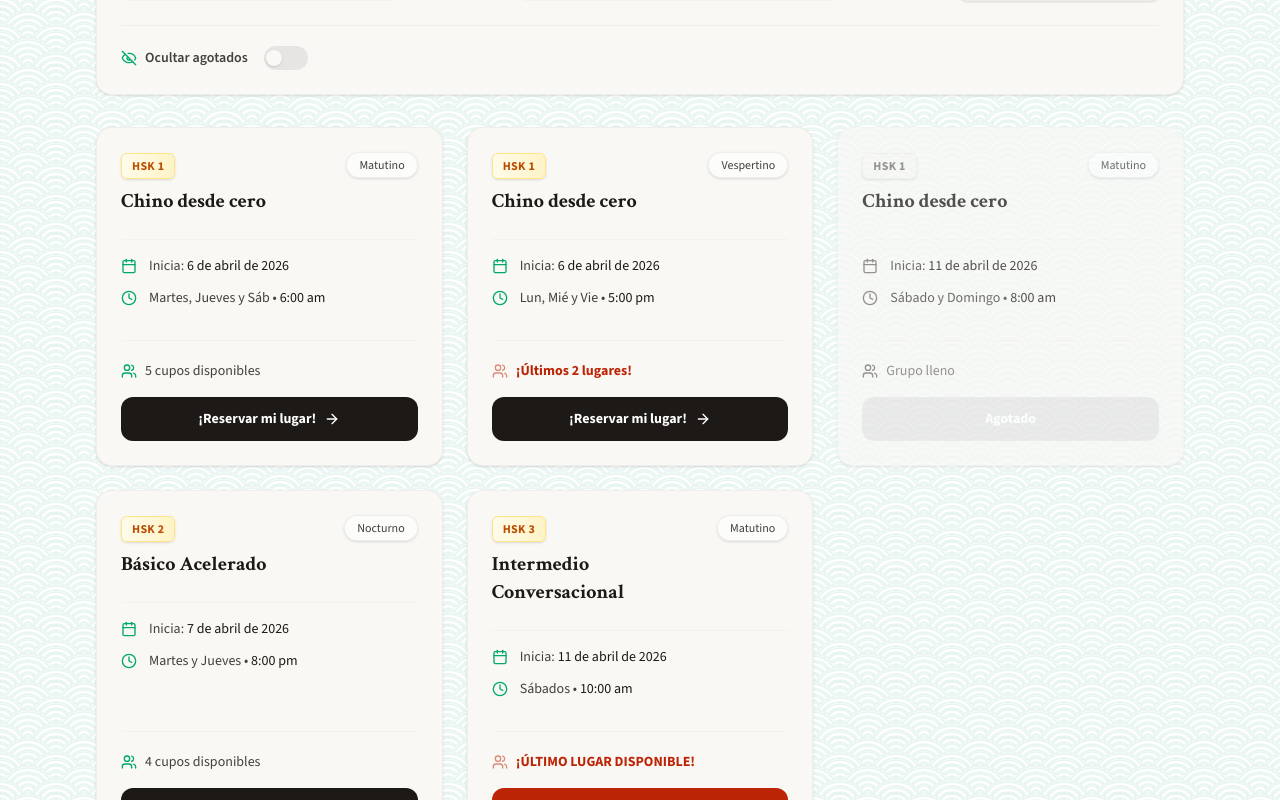
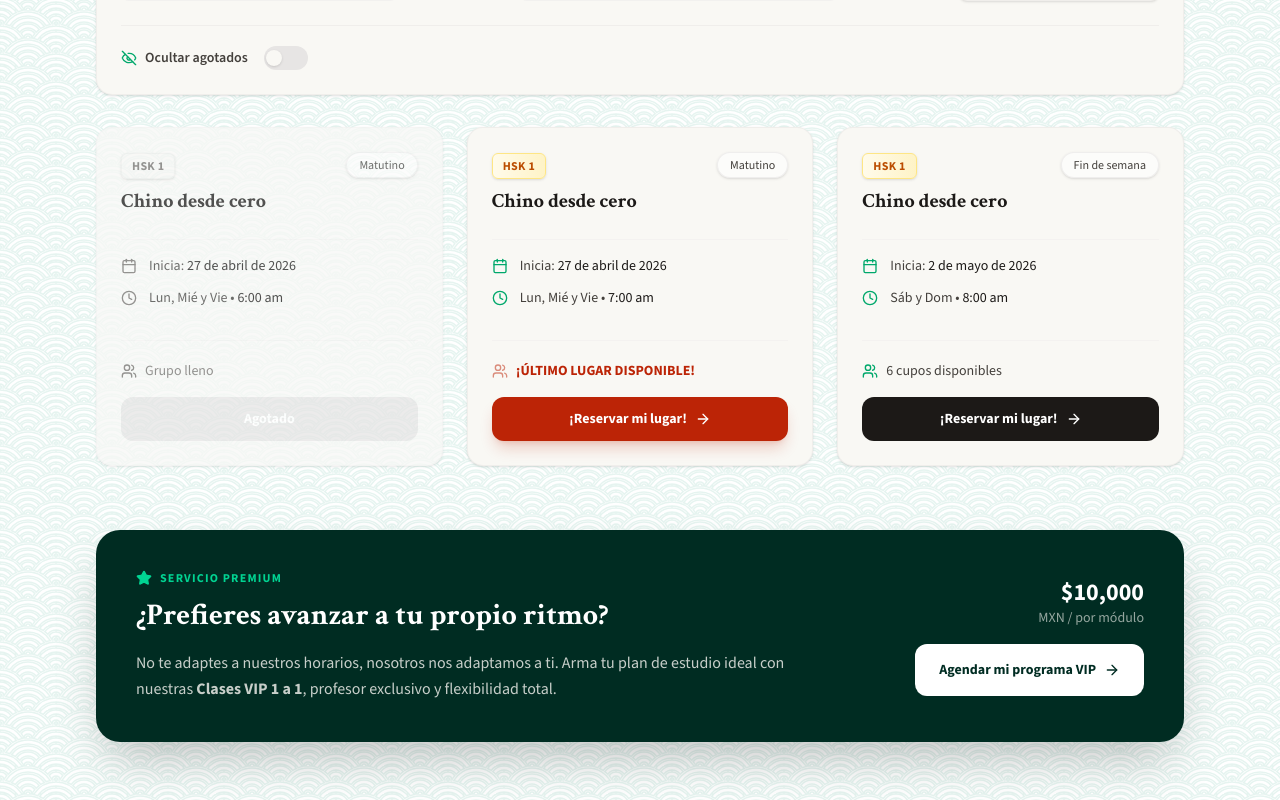
Before and after one commit to 1carloso1/ChunFengBeibei, a Next.js app: page / in a window 1280 px wide. Shown: the part 5220-6020 px from the top of the page. Built offline with nearby package versions, Linux system fonts and the light colour scheme.

Commit message:
Se modifico el modal de preregistro

```diff
--- a/src/components/ui/PreRegistrationModal.tsx
+++ b/src/components/ui/PreRegistrationModal.tsx
@@ -1,7 +1,8 @@
 // src/components/ui/PreRegistrationModal.tsx
 import { useState, useEffect } from "react";
-import { X, Calendar, Clock, CheckCircle2, Loader2, ShieldCheck, Users } from "lucide-react";
+import { X, Calendar, Clock, CheckCircle2, Loader2, Users, ArrowRight, MessageCircle } from "lucide-react";
 import { Course } from "@/types";
+import { getWhatsAppUrl } from "@/lib/utils";
 
 interface PreRegistrationModalProps {
   isOpen: boolean;
@@ -16,6 +17,7 @@ export default function PreRegistrationModal({ isOpen, status, course, onClose,
   const [phone, setPhone] = useState("");
   const [agreed, setAgreed] = useState(false); // Estado para el checkbox legal
 
+
   useEffect(() => {
     if (!isOpen) {
       setName("");
@@ -25,6 +27,11 @@ export default function PreRegistrationModal({ isOpen, status, course, onClose,
   }, [isOpen]);
 
   if (!isOpen || !course) return null;
+
+  const successMessage = `Hola Chunfeng Beibei. Me pre-registré en la web y solicito apoyo para completar mi inscripción.
+
+  Nombre: ${name}
+  Código: ${course.scheduleCode}`;
 
   // Lógica de Marketing: Título Dinámico
   const getDynamicTitle = () => {
@@ -57,13 +64,40 @@ export default function PreRegistrationModal({ isOpen, status, course, onClose,
 
         <div className="p-8">
           {status === 'success' ? (
-            <div className="flex flex-col items-center py-6 text-center animate-in zoom-in duration-500">
-              <CheckCircle2 className="mb-4 h-16 w-16 text-jade" />
-              <h2 className="font-serif text-2xl font-bold text-ink">¡Registro Exitoso!</h2>
-              <p className="mt-3 text-ink-light leading-relaxed">
-                Tu información fue almacenada correctamente. Pronto te contactaremos por <strong>WhatsApp</strong> para tu nivel {course.level}.
+              <div className="flex flex-col items-center py-6 text-center animate-in zoom-in duration-500">
+              <div className="mb-6 flex h-20 w-20 items-center justify-center rounded-full bg-jade/10 text-jade animate-bounce-short">
+                <CheckCircle2 className="h-10 w-10" />
+              </div>
+
+              <h3 className="mb-2 text-2xl font-serif font-bold text-ink">
+                ¡Casi listo, {name.split(' ')[0]}!
+              </h3>
+
+              <p className="mb-8 text-ink-light">
+                Tus datos se guardaron correctamente. Para <strong>asegurar tu cupo</strong> y recibir los detalles de pago, finaliza el proceso en WhatsApp.
               </p>
-              <button onClick={onClose} className="mt-8 w-full rounded-xl bg-ink px-4 py-3 text-sm font-bold text-white hover:bg-ink-light">Entendido</button>
+
+              {/* BOTÓN CON COLOR JADE (Identidad de marca) */}
+              <a
+                href={getWhatsAppUrl(successMessage)} // 2. Pasamos el mensaje aquí
+                target="_blank"
+                rel="noopener noreferrer"
+                className="group flex w-full items-center justify-center gap-3 rounded-2xl bg-jade px-6 py-4 text-lg font-bold text-white shadow-lg shadow-jade/20 transition-all hover:bg-jade-dark hover:scale-[1.02] active:scale-95"
+              >
+                <MessageCircle className="h-6 w-6 fill-current" />
+                Finalizar en WhatsApp
+                <ArrowRight className="h-5 w-5 transition-transform group-hover:translate-x-1" />
+              </a>
+
+              {/* 3. Etiqueta aclaratoria para el código */}
+              <div className="mt-6 flex flex-col gap-1">
+                <span className="text-[10px] uppercase tracking-[0.2em] text-ink-light/40">
+                  Referencia de inscripción
+                </span>
+                <span className="text-xs font-mono font-medium text-ink-light/60">
+                  {course.scheduleCode}
+                </span>
+              </div>
             </div>
           ) : (
             <>
@@ -73,7 +107,9 @@ export default function PreRegistrationModal({ isOpen, status, course, onClose,
                 }`}>
                   {getDynamicTitle()}
                 </h2>
-              <p className="mt-2 text-sm text-ink-light">Déjanos tus datos y te contactaremos por WhatsApp para completar tu Inscripción.</p>
+                <p className="mt-2 text-sm text-ink-light">
+                  Ingresa tus datos para pre-registrarte y generar tu enlace directo a WhatsApp, donde completaremos tu inscripción.
+                </p>
 
               {/* Tarjeta de Resumen (Modo Urgencia) */}
               {/* Tarjeta de Resumen Sofisticada */}
@@ -145,7 +181,7 @@ export default function PreRegistrationModal({ isOpen, status, course, onClose,
                     className="mt-1 h-4.5 w-4.5 rounded border-border-subtle/80 text-jade shadow-sm focus:ring-jade focus:ring-offset-1 focus:ring-offset-rice transition-colors cursor-pointer"
                   />
                   <label htmlFor="legal" className="text-xs leading-relaxed text-ink-light cursor-pointer select-none">
-                    Al confirmar, aceptas recibir información detallada sobre este curso y el proceso de inscripción vía <strong className="font-semibold text-jade">WhatsApp</strong>.
+                    Al confirmar, aceptas iniciar tu proceso de inscripción y recibir asistencia con tu proceso vía <strong className="font-semibold text-jade">WhatsApp</strong>.
                   </label>
                 </div>
 
--- a/src/lib/data/courses.ts
+++ b/src/lib/data/courses.ts
@@ -1,27 +1,43 @@
 import { RawCourse, Course } from "@/types";
 
 // 1. La base de datos "cruda" que en el futuro vendrá de Wix
-const MOCK_DB_COURSES: RawCourse[] = [
+export const MOCK_DB_COURSES: RawCourse[] = [
   {
-      id: "hsk1-mat-1", level: "HSK 1", title: "Chino desde cero", shift: "Matutino", duration: "7 semanas",
-      startDate: "6 de abril de 2026", days: "Martes, Jueves y Sáb", time: "6:00 am", spotsAvailable: 5 // [cite: 9]
+    id: "hsk1-mat-1",
+    scheduleCode: "2026-Abr-H1", // <-- Conecta con la fila 1 de tu Excel
+    level: "HSK 1",
+    title: "Chino desde cero",
+    shift: "Matutino",
+    duration: "7 semanas",
+    startDate: "27 de abril de 2026",
+    days: "Lun, Mié y Vie",
+    time: "6:00 am",
+    spotsAvailable: 0 // Simula un grupo "Cerrado" o lleno
   },
   {
-      id: "hsk1-vesp-1", level: "HSK 1", title: "Chino desde cero", shift: "Vespertino", duration: "7 semanas",
-      startDate: "6 de abril de 2026", days: "Lun, Mié y Vie", time: "5:00 pm", spotsAvailable: 2 // [cite: 9, 10]
+    id: "hsk1-mat-2",
+    scheduleCode: "2026-Abr-H3", // <-- Conecta con la fila 3 de tu Excel
+    level: "HSK 1",
+    title: "Chino desde cero",
+    shift: "Matutino",
+    duration: "7 semanas",
+    startDate: "27 de abril de 2026",
+    days: "Lun, Mié y Vie",
+    time: "7:00 am",
+    spotsAvailable: 1 // Simula urgencia ("¡Última vacante!")
   },
   {
-      id: "hsk1-fds-1", level: "HSK 1", title: "Chino desde cero", shift: "Matutino", duration: "7 semanas",
-      startDate: "11 de abril de 2026", days: "Sábado y Domingo", time: "8:00 am", spotsAvailable: 0 // [cite: 10, 11]
-    },
-    {
-      id: "hsk2-noc-1", level: "HSK 2", title: "Básico Acelerado", shift: "Nocturno", duration: "7 semanas",
-      startDate: "7 de abril de 2026", days: "Martes y Jueves", time: "8:00 pm", spotsAvailable: 4 // [cite: 11, 12]
-    },
-    {
-      id: "hsk3-fds-1", level: "HSK 3", title: "Intermedio Conversacional", shift: "Matutino", duration: "7 semanas",
-      startDate: "11 de abril de 2026", days: "Sábados", time: "10:00 am", spotsAvailable: 1 // [cite: 12]
-    },
+    id: "hsk1-fds-1",
+    scheduleCode: "2026-Abr-H16", // <-- Conecta con la fila 16 (Fin de semana)
+    level: "HSK 1",
+    title: "Chino desde cero",
+    shift: "Fin de semana",
+    duration: "7 semanas",
+    startDate: "2 de mayo de 2026",
+    days: "Sáb y Dom",
+    time: "8:00 am",
+    spotsAvailable: 6 // Simula un grupo recién abierto
+  }
 ];
 
 // 2. La función mágica que autocalcula el formato y el estatus basado en las reglas que propusiste
--- a/src/types/index.ts
+++ b/src/types/index.ts
@@ -22,14 +22,15 @@ export interface Program {
   outcomes: string[];
 }
 
-// La información CRUDA que viene de Wix/DB
+// La información CRUDA que viene de la Base de Datos / Google Sheets
 export interface RawCourse {
   id: string;
+  scheduleCode: string;
   level: string;
   title: string;
   shift: string;
   duration: string;
-  startDate: string; // Idealmente un ISO: "2026-04-06"
+  startDate: string;
   days: string;
   time: string;
   spotsAvailable: number;
```
Lines whose indentation alone changed are shown as unchanged.
